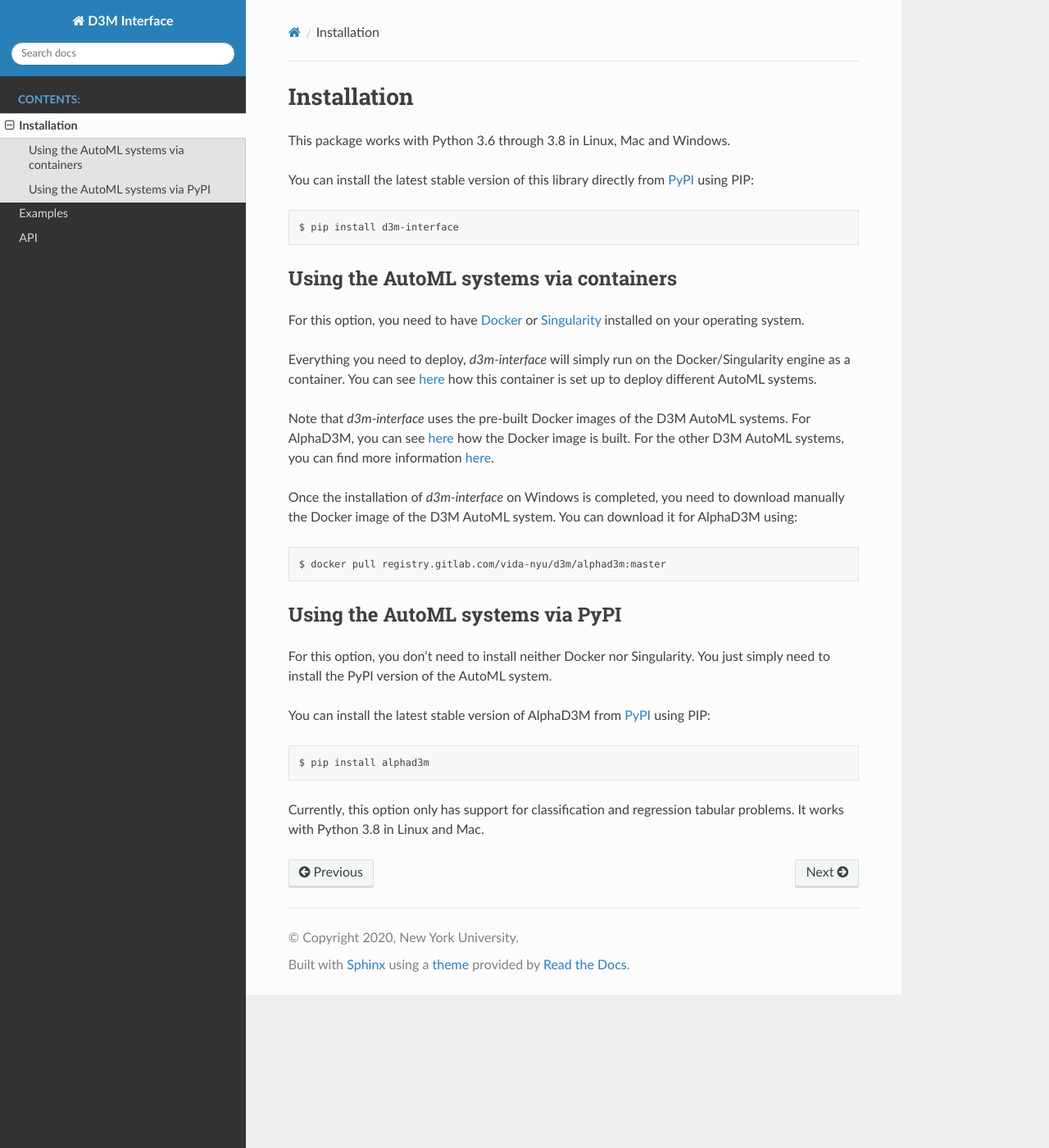
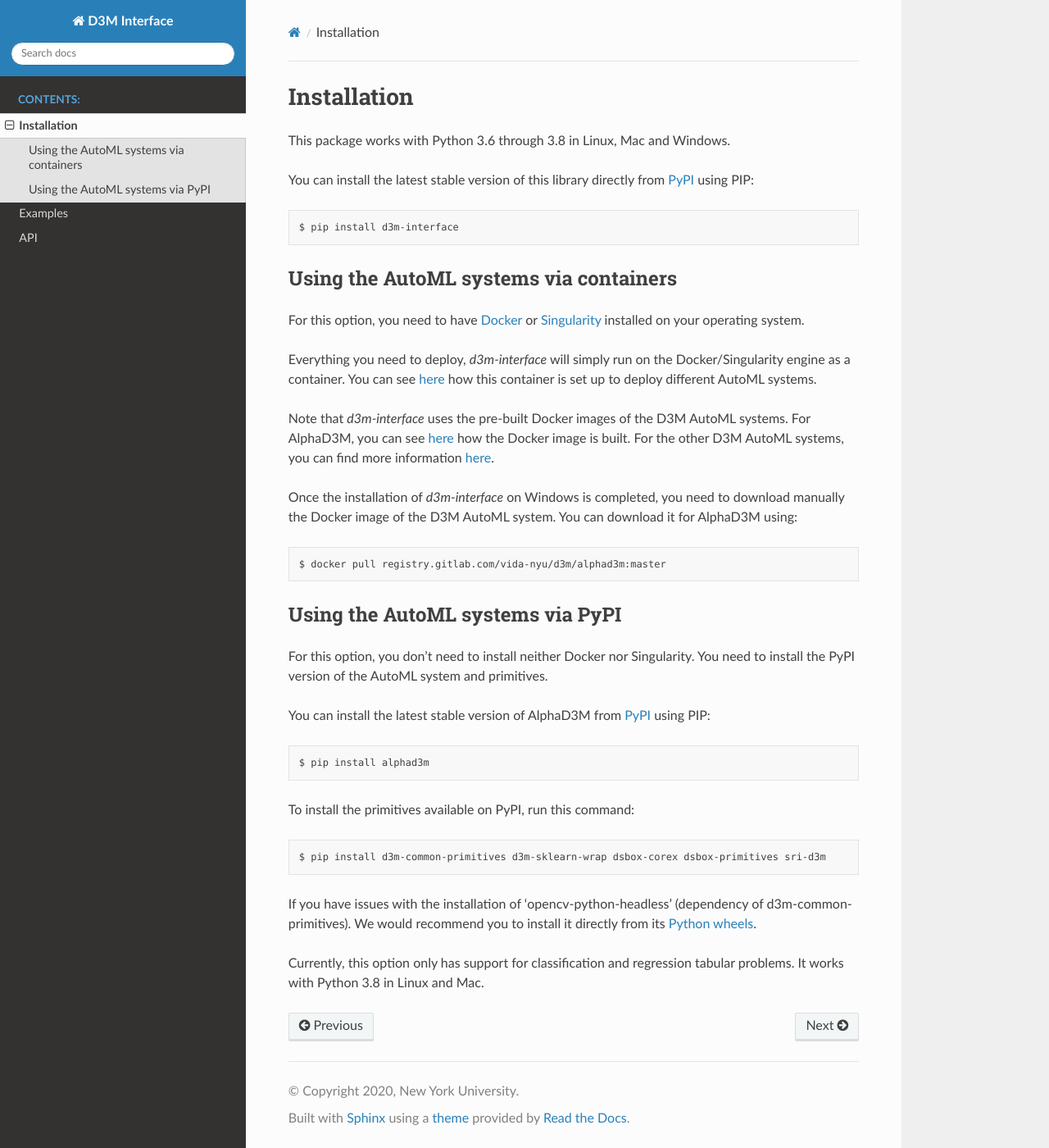
Before and after one commit to VIDA-NYU/d3m_interface, a Sphinx documentation site: the page built from docs/source/installation.rst, in a window 1280 px wide and 1400 px high. Shown: the whole window at 82% size. Built offline with Sphinx 7.4.7 and the Read the Docs theme 2.0.0, drawn with Linux system fonts in a browser that asks for light colours; pages that are not in the unit, such as notebooks, are missing from menus.

Commit message:
Update installation procedure

```diff
--- a/docs/source/installation.rst
+++ b/docs/source/installation.rst
@@ -37,8 +37,8 @@
 
 Using the AutoML systems via PyPI
 ----------------------------------
-For this option, you don't need to install neither Docker nor Singularity. You just simply need to install the PyPI
-version of the AutoML system.
+For this option, you don't need to install neither Docker nor Singularity. You need to install the PyPI
+version of the AutoML system and primitives.
 
 You can install the latest stable version of AlphaD3M from `PyPI <https://pypi.org/project/alpha/>`__ using PIP:
 
@@ -46,5 +46,17 @@
 
      $ pip install alphad3m
 
+
+To install the primitives available on PyPI, run this command:
+
+::
+
+     $ pip install d3m-common-primitives d3m-sklearn-wrap dsbox-corex dsbox-primitives sri-d3m
+
+
+If you have issues with the installation of 'opencv-python-headless' (dependency of d3m-common-primitives).
+We would recommend you to install it directly from its `Python wheels <https://pypi.org/project/opencv-python-headless/4.5.4.58/#files>`__.
+
+
 Currently, this option only has support for classification and regression tabular problems. It works with Python 3.8
 in  Linux and Mac.
```
